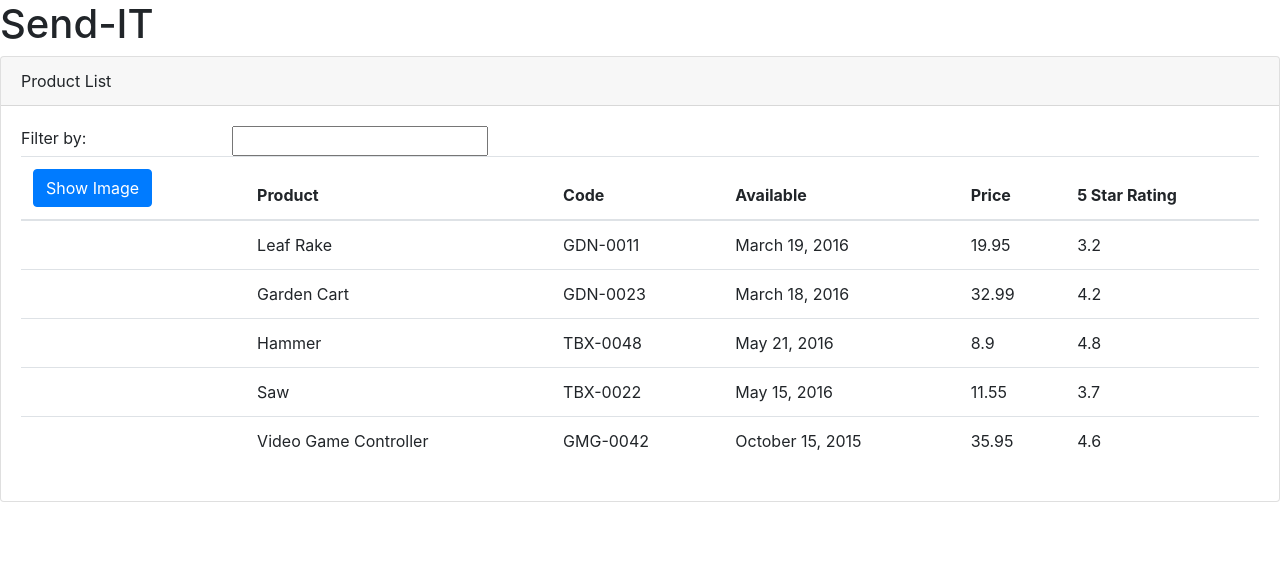
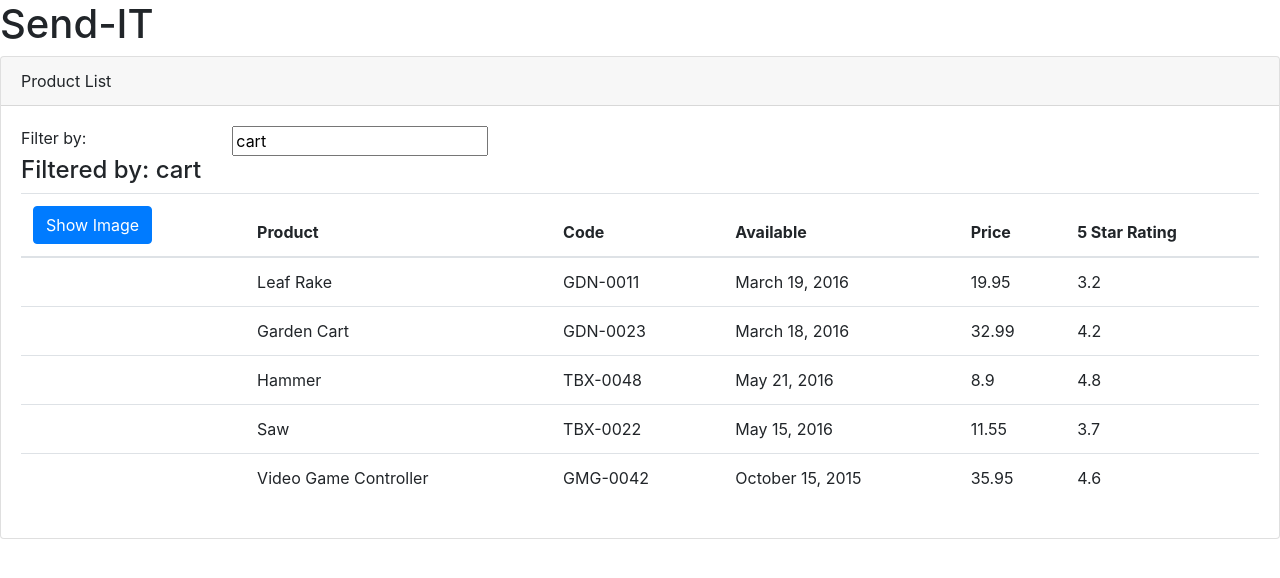
Before and after one commit to Kibetchirchir/sendit-ng, an Angular app: page / in a window 1280 px wide. Shown: the top 578 px of the page. Built offline with nearby package versions, Linux system fonts and the light colour scheme.

Commit message:
learn(binding): two way binding
- editing and showing two way binding

[Understood]

```diff
--- a/src/app/app.module.ts
+++ b/src/app/app.module.ts
@@ -1,5 +1,6 @@
 import { BrowserModule } from '@angular/platform-browser';
 import { NgModule } from '@angular/core';
+import { FormsModule } from '@angular/forms';
 
 import { AppRoutingModule } from './app-routing.module';
 import { AppComponent } from './app.component';
@@ -12,7 +13,8 @@
   ],
   imports: [
     BrowserModule,
-    AppRoutingModule
+    AppRoutingModule,
+    FormsModule
   ],
   providers: [],
   bootstrap: [AppComponent]
--- a/src/app/products/prduct-list.component.ts
+++ b/src/app/products/prduct-list.component.ts
@@ -62,6 +62,7 @@
         }
     ];
     showImage: boolean = false;
+    listFilter: string = 'cart';
 
     toggleImage(): void{
         this.showImage = !this.showImage
--- a/src/app/products/product-list.component.html
+++ b/src/app/products/product-list.component.html
@@ -6,13 +6,14 @@
           <div class='row'>
             <div class='col-md-2'>Filter by:</div>
             <div class='col-md-4'>
-              <input type='text' />
+              <input type='text'
+              [(ngModel)] = 'listFilter'/>
             </div>
           </div>
           <div class='row'
                *ngIf='listFilter'>
             <div class='col-md-6'>
-              <h4>Filtered by:</h4>
+              <h4>Filtered by: {{ listFilter }}</h4>
             </div>
           </div>
           <div class='table-responsive'>
```
